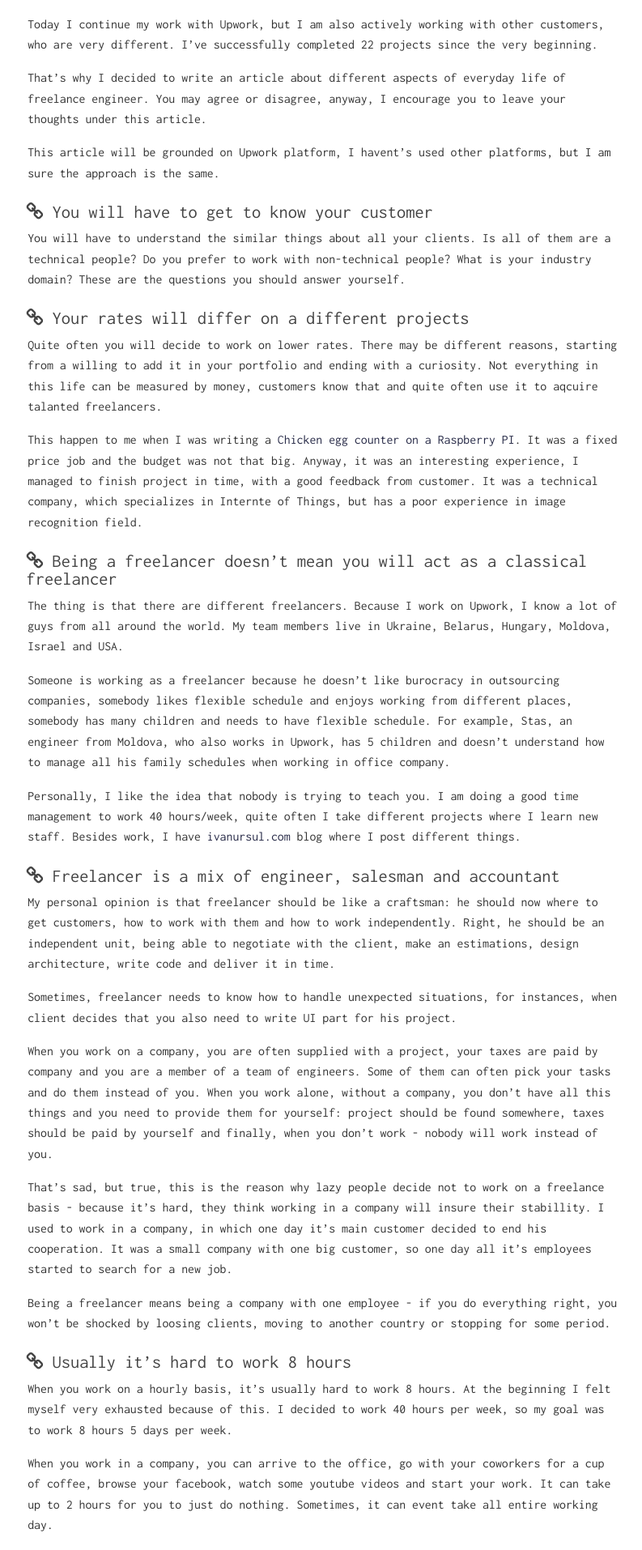
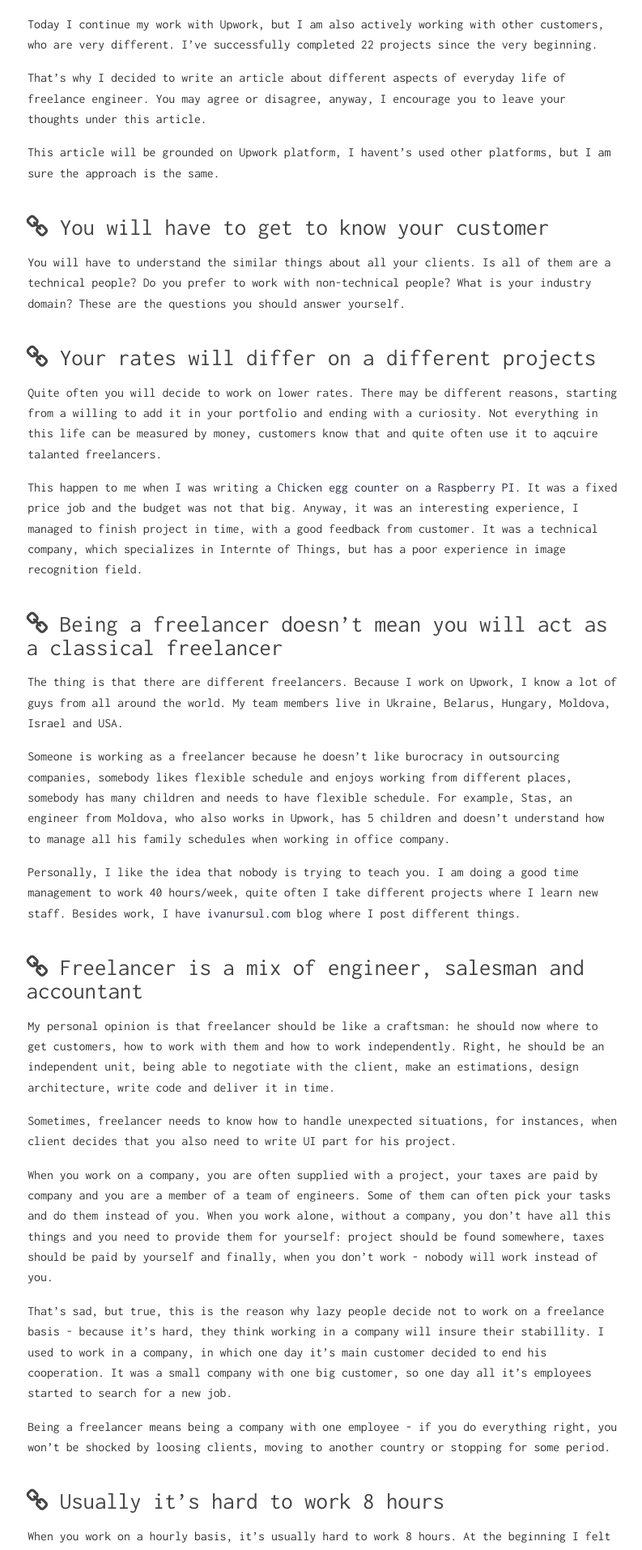
Before and after one commit to ivanursul/ivanursul, a Jekyll site: the page built from _posts/2017-10-02-top-things-to-know-as-freelancer.markdown, in a window 1280 px wide. Shown: the part 549-2463 px from the top of the page at 81% size, without its empty margins (241-1034 px from the left). Built offline with Jekyll 4.4.1, drawn with Linux system fonts in a browser that asks for light colours; comment, search, counter and statistics services are not loaded.

Commit message:
Added rest of the files

```diff
--- a/_posts/2017-10-02-top-things-to-know-as-freelancer.markdown
+++ b/_posts/2017-10-02-top-things-to-know-as-freelancer.markdown
@@ -13,18 +13,18 @@ That's why I decided to write an article about different aspects of everyday lif
 
 This article will be grounded on Upwork platform, I havent's used other platforms, but I am sure the approach is the same.
 
-### <a href="#understand_customer" name="understand_customer"><i class="fa fa-link anchor" aria-hidden="true"></i></a> You will have to get to know your customer
+## <a href="#understand_customer" name="understand_customer"><i class="fa fa-link anchor" aria-hidden="true"></i></a> You will have to get to know your customer
 
 You will have to understand the similar things about all your clients. Is all of them are a technical people? Do you prefer to work with non-technical people? What is your industry domain? These are the questions you should answer yourself.
 
-### <a href="#different_rates" name="different_rates"><i class="fa fa-link anchor" aria-hidden="true"></i></a> Your rates will differ on a different projects
+## <a href="#different_rates" name="different_rates"><i class="fa fa-link anchor" aria-hidden="true"></i></a> Your rates will differ on a different projects
 
 Quite often you will decide to work on lower rates. There may be different reasons, starting from a willing to add it in your portfolio and ending with a curiosity. Not everything in this life can be measured by money, customers know that and quite often use it to aqcuire talanted freelancers.
 
 This happen to me when I was writing a [Chicken egg counter on a Raspberry PI](https://ivanursul.com/counting-eggs-in-opencv). It was a fixed price job and the budget was not that big. Anyway, it was an interesting experience, I managed to finish project in time, with a good feedback from customer. It was a technical company, which specializes in Internte of Things, but has a poor experience in image recognition field.
 
 
-### <a href="#freelancer" name="freelancer"><i class="fa fa-link anchor" aria-hidden="true"></i></a> Being a freelancer doesn't mean you will act as a classical freelancer
+## <a href="#freelancer" name="freelancer"><i class="fa fa-link anchor" aria-hidden="true"></i></a> Being a freelancer doesn't mean you will act as a classical freelancer
 
 The thing is that there are different freelancers. Because I work on Upwork, I know a lot of guys from all around the world. My team members live in Ukraine, Belarus, Hungary, Moldova, Israel and USA.
 
@@ -32,7 +32,7 @@ Someone is working as a freelancer because he doesn't like burocracy in outsourc
 
 Personally, I like the idea that nobody is trying to teach you. I am doing a good time management to work 40 hours/week, quite often I take different projects where I learn new staff. Besides work, I have [ivanursul.com](https://ivanursul.com) blog where I post different things.
 
-### <a href="#mix" name="mix"><i class="fa fa-link anchor" aria-hidden="true"></i></a> Freelancer is a mix of engineer, salesman and accountant
+## <a href="#mix" name="mix"><i class="fa fa-link anchor" aria-hidden="true"></i></a> Freelancer is a mix of engineer, salesman and accountant
 
 My personal opinion is that freelancer should be like a craftsman: he should now where to get customers, how to work with them and how to work independently. Right, he should be an independent unit, being able to negotiate with the client, make an estimations, design architecture, write code and deliver it in time.
 
@@ -45,7 +45,7 @@ That's sad, but true, this is the reason why lazy people decide not to work on a
 
 Being a freelancer means being a company with one employee - if you do everything right, you won't be shocked by loosing clients, moving to another country or stopping for some period.
 
-### <a href="#8hours" name="8hours"><i class="fa fa-link anchor" aria-hidden="true"></i></a> Usually it's hard to work 8 hours
+## <a href="#8hours" name="8hours"><i class="fa fa-link anchor" aria-hidden="true"></i></a> Usually it's hard to work 8 hours
 
 When you work on a hourly basis, it's usually hard to work 8 hours. At the beginning I felt myself very exhausted because of this. I decided to work 40 hours per week, so my goal was to work 8 hours 5 days per week.
 
@@ -55,7 +55,7 @@ In a freelance, you can't do nothing, it can be revealed very easily and you can
 
 There's also another way. You can find a company, which wants to hire someone from the network to work under their name. In this case, you are not a freelancer, but rather a employee, who works from home.
 
-### <a href="#learn" name="learn"><i class="fa fa-link anchor" aria-hidden="true"></i></a> Learn how to calculate
+## <a href="#learn" name="learn"><i class="fa fa-link anchor" aria-hidden="true"></i></a> Learn how to calculate
 
 When I started to work on Upwork, I didn't knew this things. Now I am happy to write them so anyone who reads this article won't shoot themselves in a foot.
 
@@ -67,12 +67,12 @@ Additionally, you will probably need some sick leaves or days, when you won't be
 
 Summing everything up, you will work 87% of total time in a year. When deciding how much you should take per hour, remember this number.
 
-### <a href="#wfh" name="wfh"><i class="fa fa-link anchor" aria-hidden="true"></i></a> Working from home is not for every freelancer
+## <a href="#wfh" name="wfh"><i class="fa fa-link anchor" aria-hidden="true"></i></a> Working from home is not for every freelancer
 
 Last thing I'd like to say is that working from home is not for everyone. Personally I managed to work from home for 2 months and then I decided to find some office. Hopefully, I met my groupmates from the university, since then, we are sharing office. It's a great place in the downtown with a good parking zone.
 
 I don't understand people, who say that working from home is pleasure and is a great convenience. Unless you don't have a separate room for work, I don't see how to work from home.
 
-### <a href="#conclusions" name="conclusions"><i class="fa fa-link anchor" aria-hidden="true"></i></a> Conclusions
+## <a href="#conclusions" name="conclusions"><i class="fa fa-link anchor" aria-hidden="true"></i></a> Conclusions
 
 This was my short story about what I did for past 2 years. Because it's a big journey, it's a great experience so you may find a mutually exclusive parts.
```
